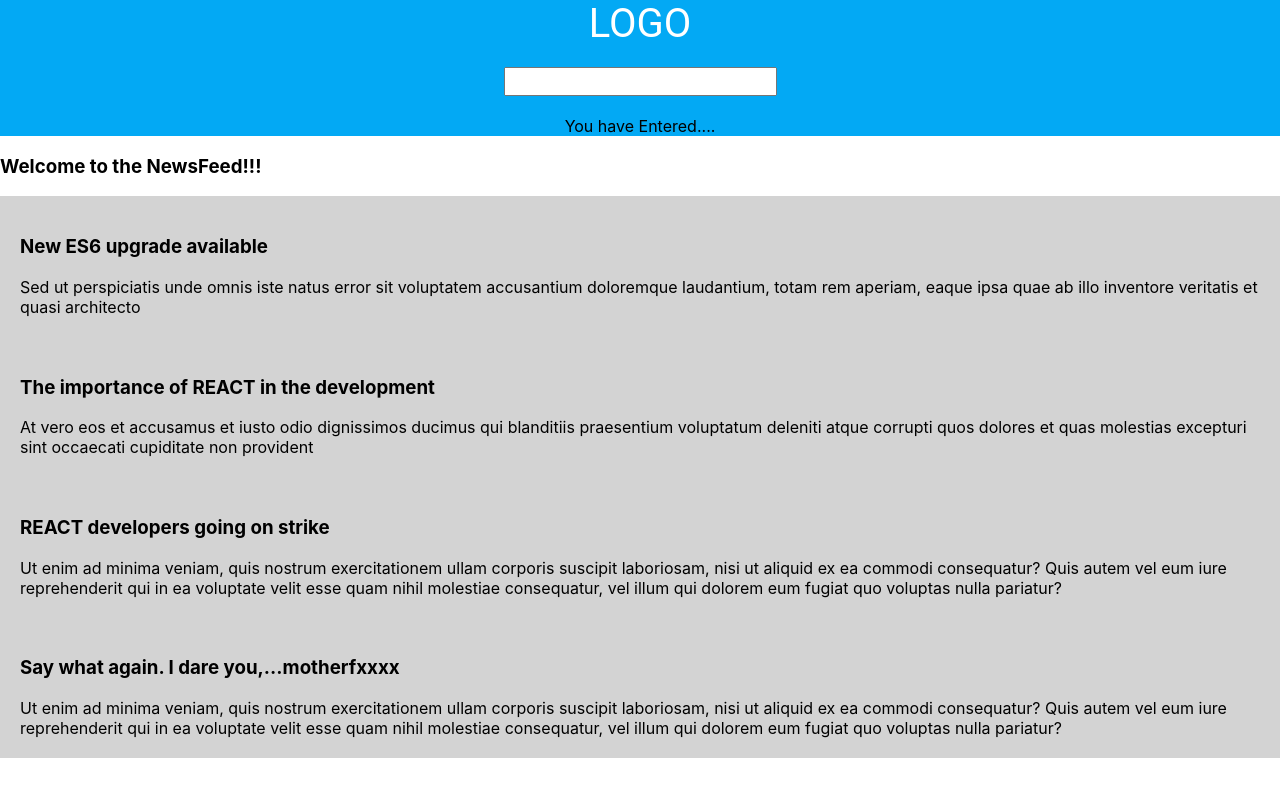
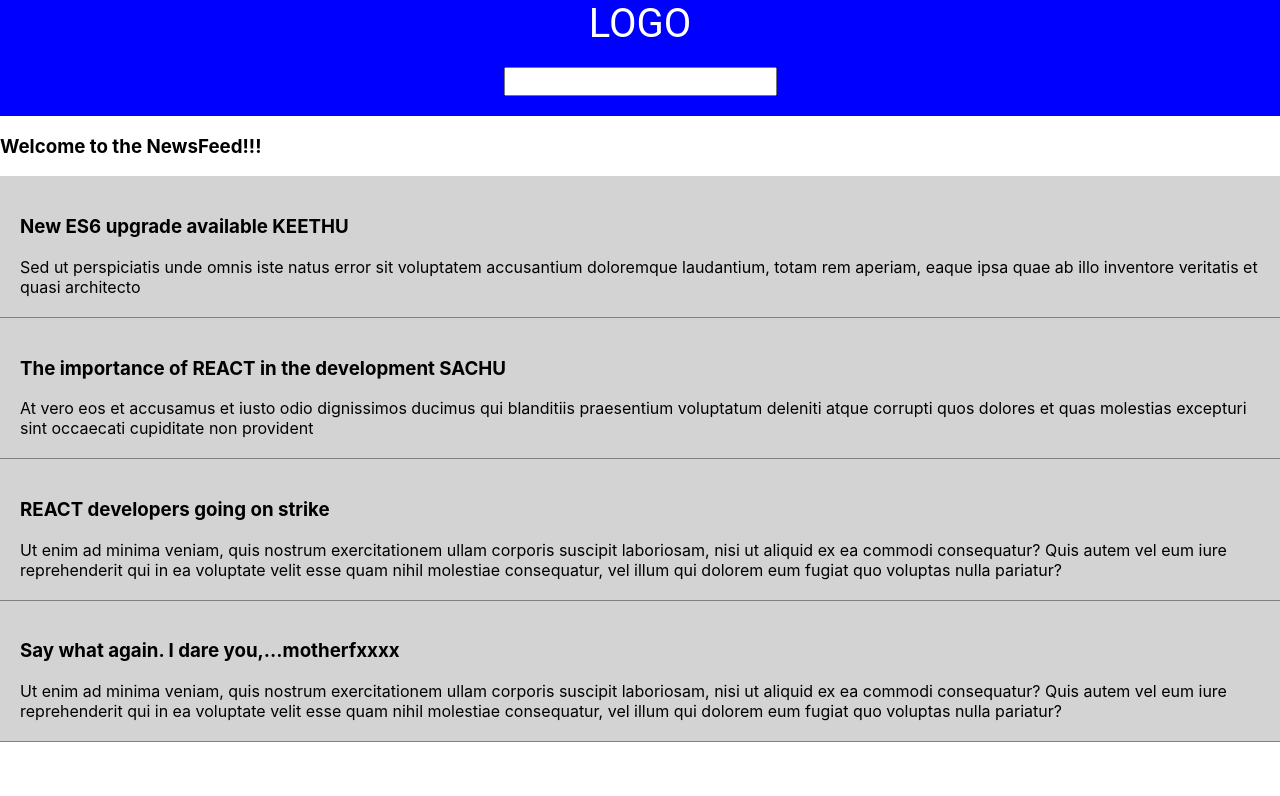
Before and after one commit to SathishSaminathan/ReactJsTutorials, a React (Create React App) app: page / in a window 1280 px wide. Shown: the top 796 px of the page. Built offline with nearby package versions, Linux system fonts and the light colour scheme.

Commit message:
intial_commit

```diff
--- a/src/App.js
+++ b/src/App.js
@@ -7,18 +7,42 @@ import NewsList from "./components/news_list";
 import JSON from "./db.json";
 
 class App extends Component {
+  state = {
+    news: JSON,
+    filtered: [],
+    keywordFound: true
+  };
 
-  state={
-    news:JSON
-  }
+  getKeyword = e => {
+    let keyword = e.target.value;
+    console.log(e.target.value);
+    let filtered = this.state.news.filter(item => {
+      return item.title.indexOf(keyword) > -1;
+    });
+    console.log("Filtered news:", filtered.length);
+    if (filtered.length > 0) {
+      this.setState({
+        filtered,
+        keywordFound: true
+      });
+    } else {
+      this.setState({
+        keywordFound: false
+      });
+    }
+  };
 
   render() {
-    console.log(this.state.news)
+    let filteredNews = this.state.filtered;
+    let allNews = this.state.news;
+
     return (
       <div>
-        <Header/>
-        <NewsList newsData={this.state.news}>
-          <h3>Welcome to the NewsFeed!!!</h3> {/**This will be passed as the children to the NewsList Component and we can assess them by using the "props.children" */}
+        <Header keyword={this.getKeyword} found={this.state.keywordFound} />{" "}
+        {/**  keyword={this.getKeyword} sending the function as props to the Header Component and when the event in the Header Component get called then its calls this "getKeyword" function*/}
+        <NewsList newsData={filteredNews.length === 0 ? allNews : filteredNews}>
+          <h3>Welcome to the NewsFeed!!!</h3>{" "}
+          {/**This will be passed as the children to the NewsList Component and we can assess them by using the "props.children" */}
         </NewsList>
       </div>
     );
--- a/src/components/header.js
+++ b/src/components/header.js
@@ -1,75 +1,20 @@
-import React, { Component } from "react";
+import React from "react";
 
 import "./css/styles.css";
 
-// const _getDate = () => {
-//   const date = new Date();
-//   return date.getHours();
-// };
 
-/**
- * function based components are used to just render the but getting are without getting the values from the other components
- */
-// const Header = () => {
-//   return (
-//       <header>
-//           <div>LOGO</div>
-//           <input />
-//       </header>
-//   );
-// };
+const Header=(props)=> {
+  console.log(props.found);
+    return <header style={{ background: `${props.found ? "blue" : "red"}` }}>
+        <div className="logo">LOGO</div>
+        {/* <input type="text" onChange={this.inputChangeHandler} /> */}
+        {/**see line number 44 to know why we are using .bind(this) and fat arrow function*/}
 
-/**
- * class based components are used to get the values like props states from the rest components
- */
-
-class Header extends Component {
-  /**
-   * constructor(props) {        // creating our own constructors which is getting props from React.Component by using super keyword
-    super(props);
-    this.state={                 // since we are extending from the React.Component our class is already having the state so we no need to give this.state
-        name: "",
-        placeholder: ""
-    }
-  }
-   */
-  state = {
-    name: "",
-    placeholder: ""
-  };
-
-  inputChangeHandler = e => {
-    console.log(this);
-    //arrow functions are used to get the "this" value of the current environment
-    console.log("hey");
-    this.setState({
-        //in this statement "this" points out to the inputChangeHandler function, Inorder to tell that "this" is for our class we need to call the inputChangeHandler like "this.inoutChangeHandle.bind(this)", ".bind(this)" is used to tell that "this" is for the class. or we can use simple fat arrow function in order to acheive this.
-      name: e.target.value
-    });
-  };
-
-  render() {
-    console.log(this.state.name);
-    /** ONE TYPE OF STYLING
-         * const styles = {
-            header:{
-                background:'#03a9f4'
-            },
-            logo:{
-                color:'#fff',
-                fontFamily:'Anton',
-                textAlign:'center'
-            }
-        };
-         */
-    return (
-      <header>
-        <div className="logo">LOGO</div>
-        <input type="text" onChange={this.inputChangeHandler} />     {/**see line number 44 to know why we are using .bind(this) and fat arrow function*/}
-        <div>You have Entered....{this.state.name}</div>
-      </header>
-    );
-  }
+        <input type="text" onChange={props.keyword} />
+         <div>
+            {!props.found &&<span>Sorry, The keyword you have searched for is not found!!!!</span>}
+          </div>
+      </header>;
 }
 
 export default Header;
--- a/src/components/news_list_items.js
+++ b/src/components/news_list_items.js
@@ -18,6 +18,7 @@ const NewsItem = props => {
   let news_item = css({
     padding: "20px",
     boxSizing: "border-box",
+    borderBottom:"1px solid grey",
     ":hover": {
       color: "red"
     },
--- a/src/db.json
+++ b/src/db.json
@@ -1,12 +1,12 @@
 [
     {
         "id": 1,
-        "title": "New ES6 upgrade available",
+        "title": "New ES6 upgrade available KEETHU",
         "feed": "Sed ut perspiciatis unde omnis iste natus error sit voluptatem accusantium doloremque laudantium, totam rem aperiam, eaque ipsa quae ab illo inventore veritatis et quasi architecto"
     },
     {
         "id": 2,
-        "title": "The importance of REACT in the development",
+        "title": "The importance of REACT in the development SACHU",
         "feed": "At vero eos et accusamus et iusto odio dignissimos ducimus qui blanditiis praesentium voluptatum deleniti atque corrupti quos dolores et quas molestias excepturi sint occaecati cupiditate non provident"
     },
     {
```
